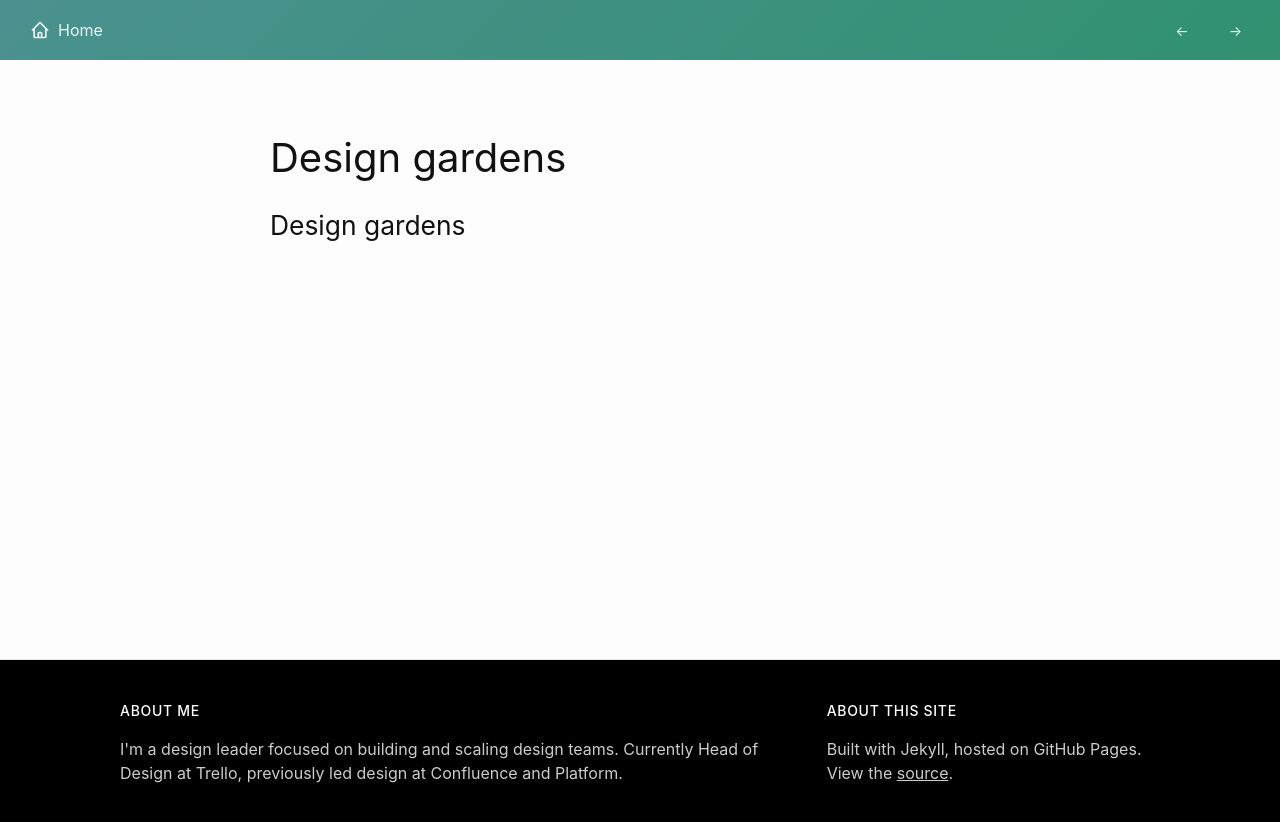
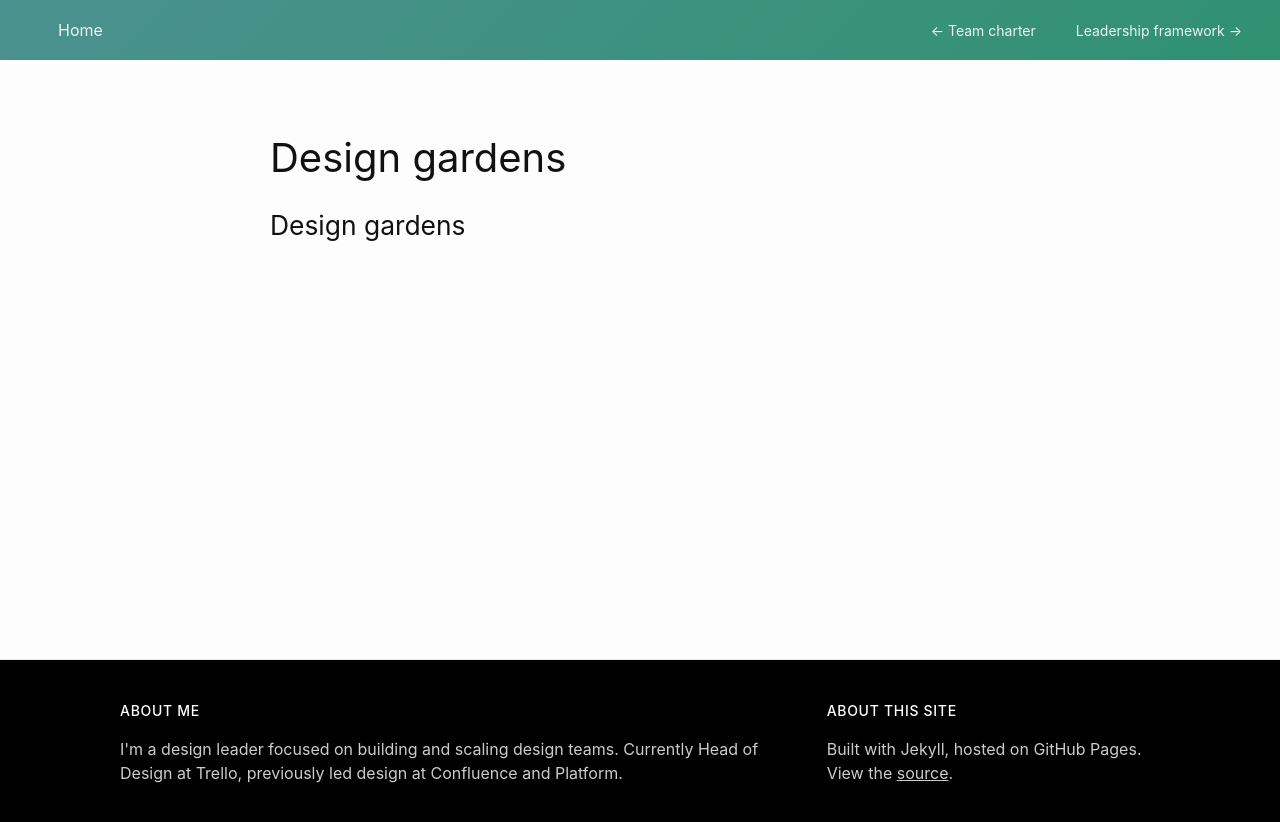
Before and after one commit to HeliumAce/personal-site, a Jekyll site: the page built from methods/design-gardens.md, in a window 1280 px wide. Shown: the top 822 px of the page. Built offline with Jekyll 4.4.1, drawn with Linux system fonts in a browser that asks for light colours.

Commit message:
previous and next page nav successfully added

```diff
--- a/_includes/page-header.html
+++ b/_includes/page-header.html
@@ -1,8 +1,6 @@
 <div class="page-header">
   <a href="/" class="back-link">
-    <svg width="20" height="20" viewBox="0 0 24 24" fill="none" xmlns="http://www.w3.org/2000/svg">
-      <path d="M3 12L5 10M5 10L12 3L19 10M5 10V20C5 20.5523 5.44772 21 6 21H9M19 10L21 12M19 10V20C19 20.5523 18.5523 21 18 21H15M9 21C9.55228 21 10 20.5523 10 20V16C10 15.4477 10.4477 15 11 15H13C13.5523 15 14 15.4477 14 16V20C14 20.5523 14.4477 21 15 21M9 21H15" stroke="currentColor" stroke-width="2" stroke-linecap="round" stroke-linejoin="round"/>
-    </svg>
+    <svg><!-- home icon --></svg>
     Home
   </a>
 
@@ -11,16 +9,18 @@
     {% assign method_pages = site.pages | where: "layout", "method" | sort: "order" %}
     {% assign all_pages = work_pages | concat: method_pages %}
 
-    {% for item in all_pages %}
-      {% if item.url == page.url %}
+    {% for p in all_pages %}
+      {% if p.url == page.url %}
         {% assign current_index = forloop.index0 %}
-        {% if current_index > 0 %}
-          {% assign prev = all_pages[current_index | minus: 1] %}
-          <a href="{{ prev.url | relative_url }}" class="nav-link prev-link">← {{ prev.title }}</a>
+        {% assign prev_index = current_index | minus: 1 %}
+        {% assign next_index = current_index | plus: 1 %}
+
+        {% if prev_index >= 0 %}
+          <a href="{{ all_pages[prev_index].url }}" class="nav-link prev-link">← {{ all_pages[prev_index].title }}</a>
         {% endif %}
-        {% if current_index < all_pages.size | minus: 1 %}
-          {% assign next = all_pages[current_index | plus: 1] %}
-          <a href="{{ next.url | relative_url }}" class="nav-link next-link">{{ next.title }} →</a>
+
+        {% if next_index < all_pages.size %}
+          <a href="{{ all_pages[next_index].url }}" class="nav-link next-link">{{ all_pages[next_index].title }} →</a>
         {% endif %}
         {% break %}
       {% endif %}
```
